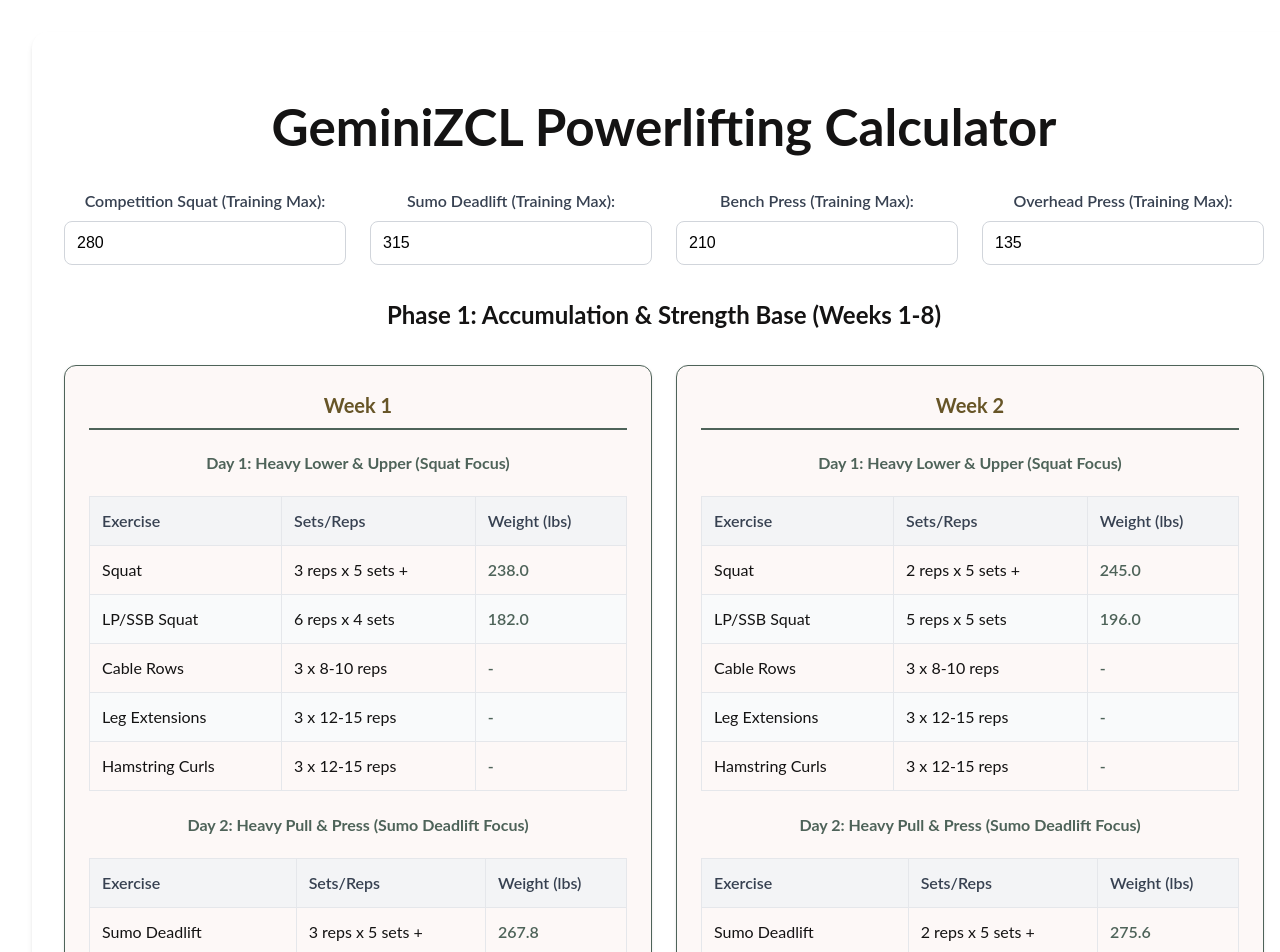
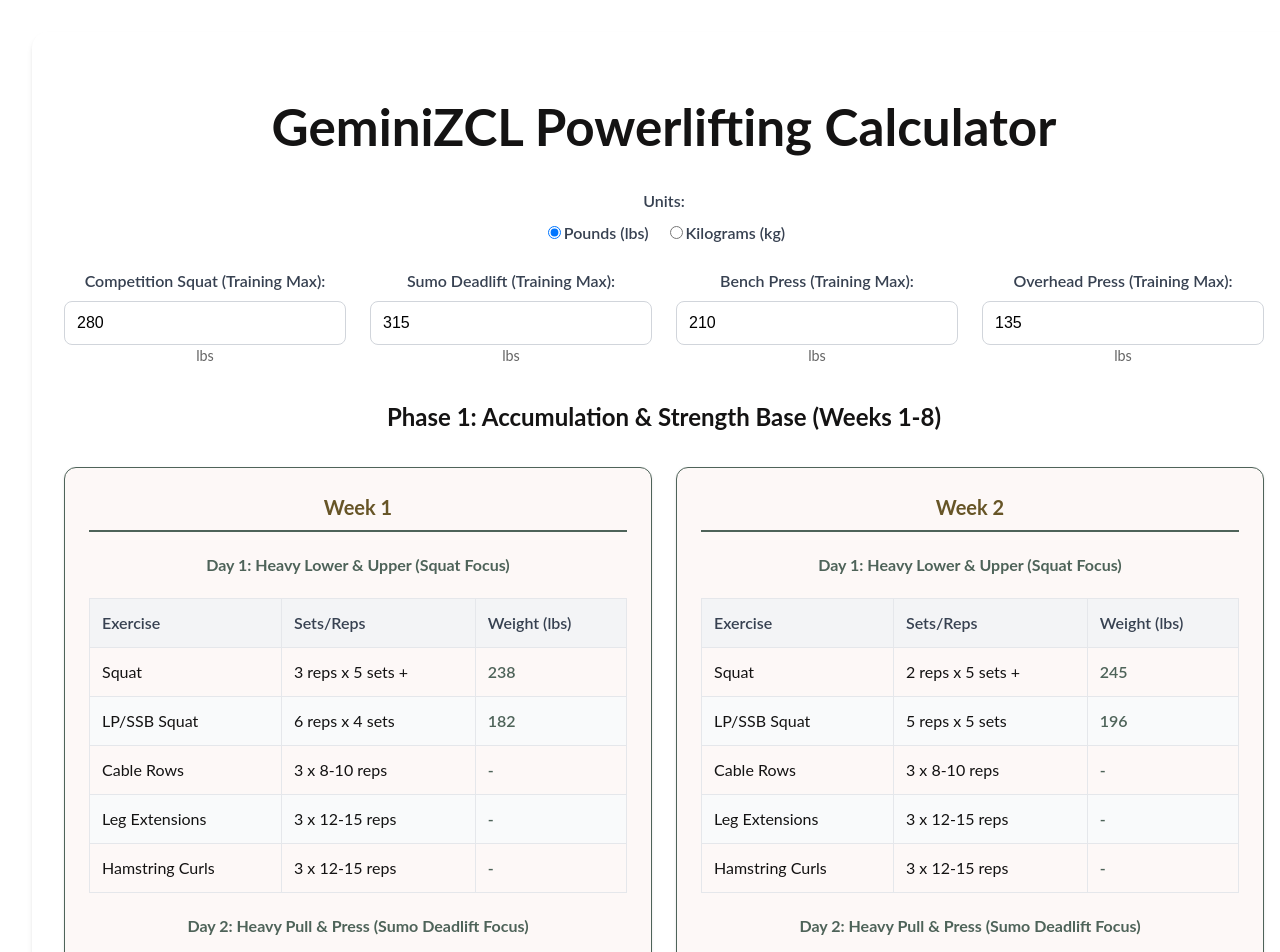
Before and after one commit to cfbauer/PowerliftingSchedule, a React (Vite) app: page / in a window 1280 px wide. Shown: the top 952 px of the page. Built offline with nearby package versions, Linux system fonts and the light colour scheme.

Commit message:
Add lb and kg unit converter.

```diff
--- a/src/App.jsx
+++ b/src/App.jsx
@@ -265,6 +265,133 @@ const workoutSchedule = {
           { name: 'Lateral Raises', percentage: null, trainingMax: null, sets: '2 x 15-20 reps' }
         ]
       }
+    },
+    {
+      week: 'Week 9',
+      day1: {
+        title: 'Day 1: Heavy Lower & Upper (Squat Focus)',
+        exercises: [
+          { name: 'Squat', percentage: 92.5, trainingMax: 1, sets: '1 rep x 4 sets +' },
+          { name: 'LP/SSB Squat', percentage: 80, trainingMax: 1, sets: '3 reps x 5 sets' },
+          { name: 'Cable Rows', percentage: null, trainingMax: null, sets: '3 x 8-10 reps' },
+          { name: 'Leg Extensions', percentage: null, trainingMax: null, sets: '3 x 12-15 reps' },
+          { name: 'Hamstring Curls', percentage: null, trainingMax: null, sets: '3 x 12-15 reps' }
+        ]
+      },
+      day2: {
+        title: 'Day 2: Heavy Pull & Press (Sumo Deadlift Focus)',
+        exercises: [
+          { name: 'Sumo Deadlift', percentage: 92.5, trainingMax: 2, sets: '1 rep x 4 sets +' },
+          { name: 'OHP', percentage: 80, trainingMax: 4, sets: '3 reps x 5 sets' },
+          { name: 'Pull-ups', percentage: null, trainingMax: null, sets: '3 sets x max reps' },
+          { name: 'Face Pulls', percentage: null, trainingMax: null, sets: '3 x 12-15 reps' },
+          { name: 'Triceps Pushdowns', percentage: null, trainingMax: null, sets: '3 x 12-15 reps' }
+        ]
+      },
+      day3: {
+        title: 'Day 3: Upper & Lower Volume/Accessory (Bench Focus)',
+        exercises: [
+          { name: 'BP', percentage: 92.5, trainingMax: 3, sets: '1 rep x 4 sets +' },
+          { name: 'Mach/DB Inc Press', percentage: 80, trainingMax: 3, sets: '3 reps x 5 sets' },
+          { name: 'Comp Squat', percentage: 75, trainingMax: 1, sets: '5 reps x 3 sets' },
+          { name: 'Pec Fly', percentage: null, trainingMax: null, sets: '3 x 12-15 reps' },
+          { name: 'Lateral Raises', percentage: null, trainingMax: null, sets: '3 x 12-15 reps' }
+        ]
+      }
+    },
+    {
+      week: 'Week 10',
+      day1: {
+        title: 'Day 1: Heavy Lower & Upper (Squat Focus)',
+        exercises: [
+          { name: 'Squat', percentage: 95, trainingMax: 1, sets: '1 rep x 3 sets +' },
+          { name: 'LP/SSB Squat', percentage: 82.5, trainingMax: 1, sets: '2 reps x 6 sets' },
+          { name: 'Cable Rows', percentage: null, trainingMax: null, sets: '3 x 8-10 reps' },
+          { name: 'Leg Extensions', percentage: null, trainingMax: null, sets: '3 x 12-15 reps' },
+          { name: 'Hamstring Curls', percentage: null, trainingMax: null, sets: '3 x 12-15 reps' }
+        ]
+      },
+      day2: {
+        title: 'Day 2: Heavy Pull & Press (Sumo Deadlift Focus)',
+        exercises: [
+          { name: 'Sumo Deadlift', percentage: 95, trainingMax: 2, sets: '1 rep x 3 sets +' },
+          { name: 'OHP', percentage: 82.5, trainingMax: 4, sets: '2 reps x 6 sets' },
+          { name: 'Pull-ups', percentage: null, trainingMax: null, sets: '3 sets x max reps' },
+          { name: 'Face Pulls', percentage: null, trainingMax: null, sets: '3 x 12-15 reps' },
+          { name: 'Triceps Pushdowns', percentage: null, trainingMax: null, sets: '3 x 12-15 reps' }
+        ]
+      },
+      day3: {
+        title: 'Day 3: Upper & Lower Volume/Accessory (Bench Focus)',
+        exercises: [
+          { name: 'BP', percentage: 95, trainingMax: 3, sets: '1 rep x 3 sets +' },
+          { name: 'Mach/DB Inc Press', percentage: 82.5, trainingMax: 3, sets: '2 reps x 6 sets' },
+          { name: 'Comp Squat', percentage: 80, trainingMax: 1, sets: '5 reps x 3 sets' },
+          { name: 'Pec Fly', percentage: null, trainingMax: null, sets: '3 x 12-15 reps' },
+          { name: 'Lateral Raises', percentage: null, trainingMax: null, sets: '3 x 12-15 reps' }
+        ]
+      }
+    },
+    {
+      week: 'Week 11',
+      day1: {
+        title: 'Day 1: Heavy Lower & Upper (Squat Focus)',
+        exercises: [
+          { name: 'Squat', percentage: 97.5, trainingMax: 1, sets: '1 rep x 2 sets +' },
+          { name: 'LP/SSB Squat', percentage: 85, trainingMax: 1, sets: '2 reps x 5 sets' },
+          { name: 'Cable Rows', percentage: null, trainingMax: null, sets: '3 x 8-10 reps' },
+          { name: 'Leg Extensions', percentage: null, trainingMax: null, sets: '3 x 12-15 reps' },
+          { name: 'Hamstring Curls', percentage: null, trainingMax: null, sets: '3 x 12-15 reps' }
+        ]
+      },
+      day2: {
+        title: 'Day 2: Heavy Pull & Press (Sumo Deadlift Focus)',
+        exercises: [
+          { name: 'Sumo Deadlift', percentage: 97.5, trainingMax: 2, sets: '1 rep x 2 sets +' },
+          { name: 'OHP', percentage: 85, trainingMax: 4, sets: '2 reps x 5 sets' },
+          { name: 'Pull-ups', percentage: null, trainingMax: null, sets: '3 sets x max reps' },
+          { name: 'Face Pulls', percentage: null, trainingMax: null, sets: '3 x 12-15 reps' },
+          { name: 'Triceps Pushdowns', percentage: null, trainingMax: null, sets: '3 x 12-15 reps' }
+        ]
+      },
+      day3: {
+        title: 'Day 3: Upper & Lower Volume/Accessory (Bench Focus)',
+        exercises: [
+          { name: 'BP', percentage: 97.5, trainingMax: 3, sets: '1 rep x 2 sets +' },
+          { name: 'Mach/DB Inc Press', percentage: 85, trainingMax: 3, sets: '2 reps x 5 sets' },
+          { name: 'Comp Squat', percentage: 82.5, trainingMax: 1, sets: '5 reps x 3 sets' },
+          { name: 'Pec Fly', percentage: null, trainingMax: null, sets: '3 x 12-15 reps' },
+          { name: 'Lateral Raises', percentage: null, trainingMax: null, sets: '3 x 12-15 reps' }
+        ]
+      }
+    },
+    {
+      week: 'Week 12 (Deload)',
+      day1: {
+        title: 'Day 1: Deload/Taper',
+        exercises: [
+          { name: 'Squat', percentage: 75, trainingMax: 1, sets: '2 reps x 2 sets' },
+          { name: 'LP/SSB Squat', percentage: 55, trainingMax: 1, sets: '6 reps x 2 sets' },
+          { name: 'Cable Rows', percentage: null, trainingMax: null, sets: '2 x 8-10 reps' },
+          { name: 'Leg Extensions', percentage: null, trainingMax: null, sets: '2 x 12-15 reps' }
+        ]
+      },
+      day2: {
+        title: 'Day 2: Deload/Taper',
+        exercises: [
+          { name: 'Sumo Deadlift', percentage: 75, trainingMax: 2, sets: '2 reps x 2 sets' },
+          { name: 'OHP', percentage: 55, trainingMax: 4, sets: '6 reps x 2 sets' },
+          { name: 'Pull-ups', percentage: null, trainingMax: null, sets: '2 sets x low reps' }
+        ]
+      },
+      day3: {
+        title: 'Day 3: Deload/Taper',
+        exercises: [
+          { name: 'BP', percentage: 75, trainingMax: 3, sets: '2 reps x 2 sets' },
+          { name: 'Mach/DB Inc Press', percentage: 55, trainingMax: 3, sets: '6 reps x 2 sets' },
+          { name: 'Pec Fly', percentage: null, trainingMax: null, sets: '2 x 12-15 reps' }
+        ]
+      }
     }
   ],
   'Phase 2: Pre-Peak Intensification (Weeks 9-12)': [
@@ -476,6 +603,8 @@ function App() {
     4: 135  // Overhead Press
   })
 
+  const [units, setUnits] = useState('lbs')
+
   const handletrainingMaxChange = (trainingMax, value) => {
     setTrainingMaxs(prev => ({
       ...prev,
@@ -483,14 +612,28 @@ function App() {
     }))
   }
 
+  const handleUnitsChange = (newUnits) => {
+    if (newUnits === units) return
+
+    // Convert existing training maxes to new units
+    const conversionFactor = newUnits === 'kg' ? 0.453592 : 2.20462
+
+    setTrainingMaxs(prev => ({
+      1: Math.round((prev[1] * conversionFactor) * 10) / 10,
+      2: Math.round((prev[2] * conversionFactor) * 10) / 10,
+      3: Math.round((prev[3] * conversionFactor) * 10) / 10,
+      4: Math.round((prev[4] * conversionFactor) * 10) / 10
+    }))
+
+    setUnits(newUnits)
+  }
+
   const calculateWeight = (percentage, trainingMax) => {
     if (!percentage || !trainingMax || !trainingMaxs[trainingMax]) {
       return '-'
     }
-    // Note: Week 13 back-off sets have a special calculation not implemented here.
-    // It's based on the AMRAP set's weight, not the training max.
-    // A note is added in the UI instead.
-    return (trainingMaxs[trainingMax] * (percentage / 100)).toFixed(1)
+    const weight = trainingMaxs[trainingMax] * (percentage / 100)
+    return Math.round(weight * 10) / 10
   }
 
   const DayCard = ({ day }) => (
@@ -501,7 +644,7 @@ function App() {
           <tr>
             <th>Exercise</th>
             <th>Sets/Reps</th>
-            <th>Weight (lbs)</th>
+            <th>Weight ({units})</th>
           </tr>
         </thead>
         <tbody>
@@ -517,11 +660,13 @@ function App() {
         </tbody>
       </table>
     </div>
-  );
+  )
 
   const WeekCard = ({ weekData }) => {
     // Dynamically find all 'day' properties in the week object
-    const days = Object.keys(weekData).filter(key => key.startsWith('day')).sort();
+    const days = Object.keys(weekData)
+      .filter(key => key.startsWith('day'))
+      .sort((a, b) => Number(a.replace('day', '')) - Number(b.replace('day', '')));
 
     return (
       <div className="week-card">
@@ -535,8 +680,9 @@ function App() {
           </p>
         )}
       </div>
-    );
+    )
   }
+
 
   return (
     <div className="container">
@@ -545,6 +691,31 @@ function App() {
       </h1>
 
       <div className="input-grid">
+        <div className="input-group units-selection radio-group">
+          <label htmlFor="units">Units:</label>
+          <div>
+            <label>
+              <input
+                type="radio"
+                name="units"
+                value="lbs"
+                checked={units === 'lbs'}
+                onChange={() => handleUnitsChange('lbs')}
+              />
+              Pounds (lbs)
+            </label>
+            <label style={{ marginLeft: '1em' }}>
+              <input
+                type="radio"
+                name="units"
+                value="kg"
+                checked={units === 'kg'}
+                onChange={() => handleUnitsChange('kg')}
+              />
+              Kilograms (kg)
+            </label>
+          </div>
+        </div>
         <div className="input-group">
           <label htmlFor="base1">Competition Squat (Training Max):</label>
           <input
@@ -552,8 +723,9 @@ function App() {
             id="base1"
             value={trainingMaxs[1]}
             onChange={(e) => handletrainingMaxChange(1, e.target.value)}
-            placeholder="280"
+            placeholder={units === 'lbs' ? '280' : '127'}
           />
+          <span style={{ fontSize: '0.9em', color: '#666' }}>{units}</span>
         </div>
         <div className="input-group">
           <label htmlFor="base2">Sumo Deadlift (Training Max):</label>
@@ -562,8 +734,9 @@ function App() {
             id="base2"
             value={trainingMaxs[2]}
             onChange={(e) => handletrainingMaxChange(2, e.target.value)}
-            placeholder="315"
+            placeholder={units === 'lbs' ? '315' : '143'}
           />
+          <span style={{ fontSize: '0.9em', color: '#666' }}>{units}</span>
         </div>
         <div className="input-group">
           <label htmlFor="base3">Bench Press (Training Max):</label>
@@ -572,8 +745,9 @@ function App() {
             id="base3"
             value={trainingMaxs[3]}
             onChange={(e) => handletrainingMaxChange(3, e.target.value)}
-            placeholder="210"
+            placeholder={units === 'lbs' ? '210' : '95'}
           />
+          <span style={{ fontSize: '0.9em', color: '#666' }}>{units}</span>
         </div>
         <div className="input-group">
           <label htmlFor="base4">Overhead Press (Training Max):</label>
@@ -582,10 +756,10 @@ function App() {
             id="base4"
             value={trainingMaxs[4]}
             onChange={(e) => handletrainingMaxChange(4, e.target.value)}
-            placeholder="135"
+            placeholder={units === 'lbs' ? '135' : '61'}
           />
+          <span style={{ fontSize: '0.9em', color: '#666' }}>{units}</span>
         </div>
-
       </div>
 
       {/* Schedule Display */}
--- a/src/index.css
+++ b/src/index.css
@@ -105,6 +105,14 @@ button:focus-visible {
   border: 1px solid #d1d5db;
   border-radius: 0.5rem;
   font-size: 1rem;
+}
+
+.units-selection {
+  grid-column: 1 / -1;
+}
+
+.phase-section {
+  margin-bottom: 3rem;
 }
 
 .schedule-grid {
```
